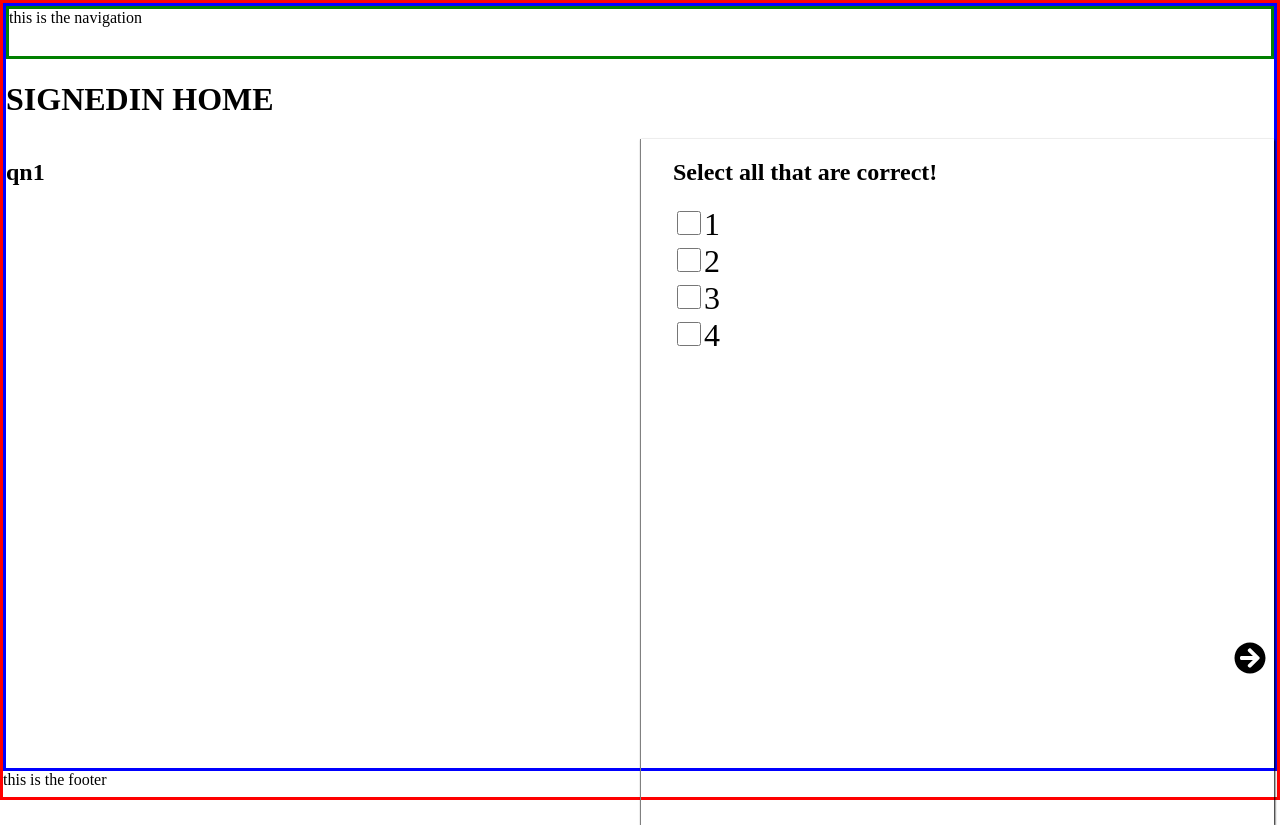
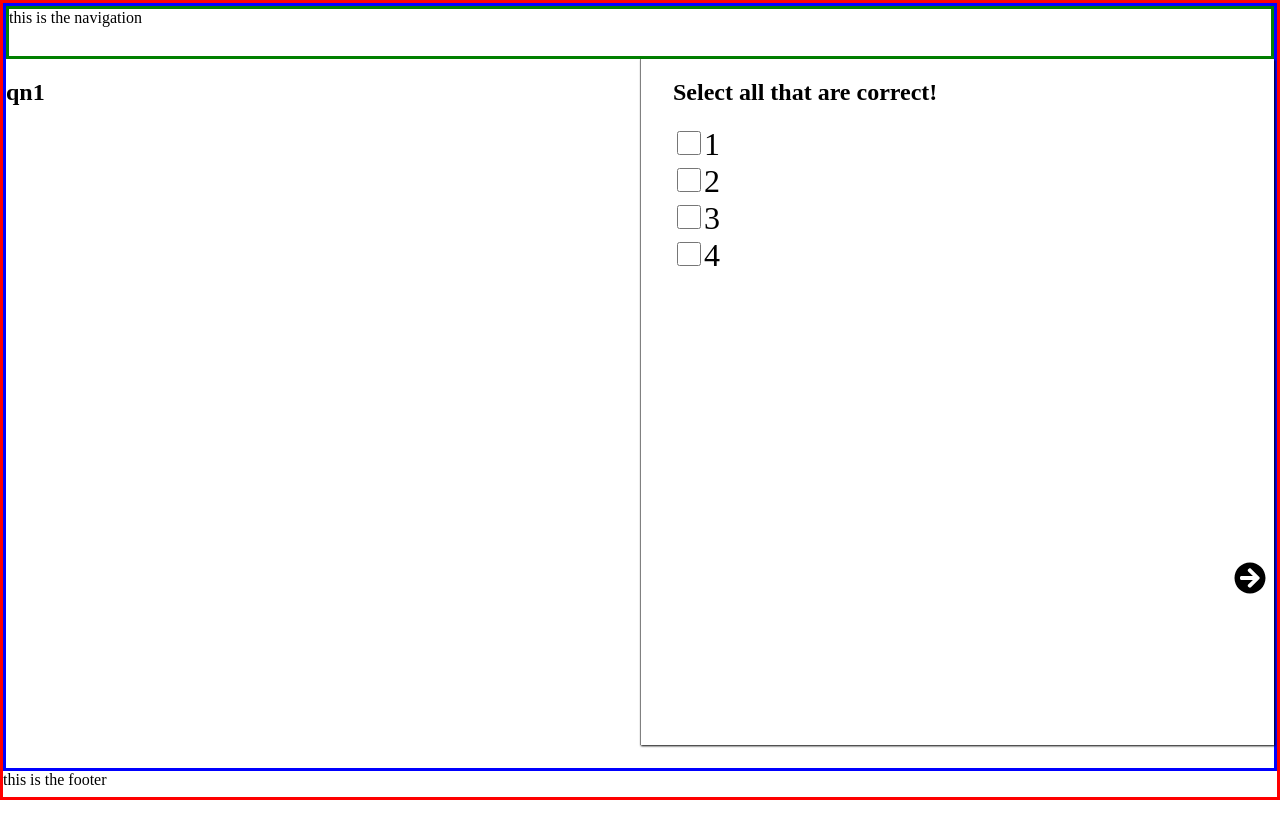
Before and after one commit to mnekx/cognito, a React (Create React App) app in the folder client/: page /user/home/take-test in a window 1280 px wide. After the commit the page ends 800 px from the top, so only its background shows below. Built offline with nearby package versions, Linux system fonts and the light colour scheme.

Commit message:
Update SignedinHomeComp.js

```diff
--- a/client/src/features/signed-in-home/SignedinHomeComp.js
+++ b/client/src/features/signed-in-home/SignedinHomeComp.js
@@ -1,10 +1,9 @@
 import Navbar from "../navbar/NavbarComp"
-import Header from "../header/HeaderComp"
 import Main from "../main/MainComp";
 import styles from './in.module.css';
 import { Outlet } from "react-router-dom";
 
 const SignedinHome = () => <div className={styles.Wrapper}><Navbar/>
-<Header textInside='SIGNEDIN HOME'/>
-<Main> <Outlet/> </Main></div>
+
+<Main style={{height: '90vh'}}> <Outlet/> </Main></div>
 export default SignedinHome
```
